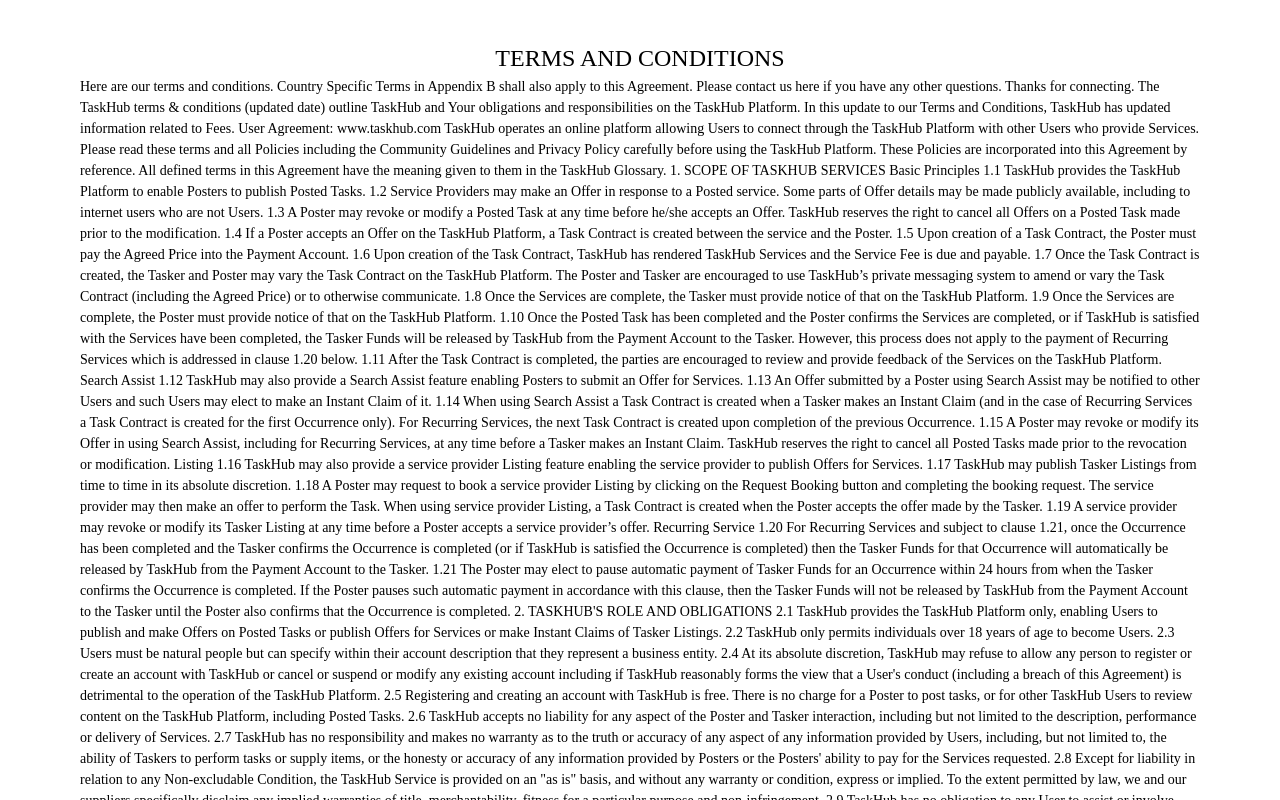
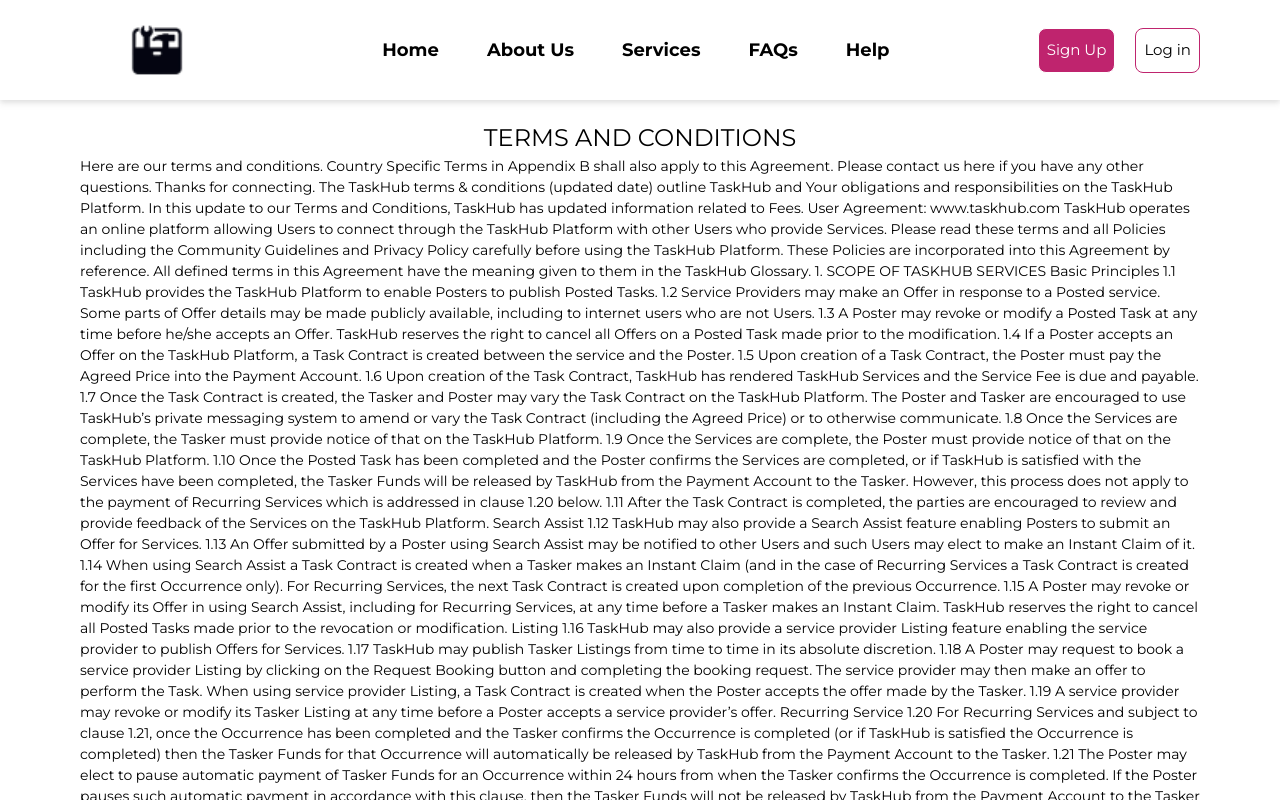
Before and after one commit to 02Herotech/Taskhub-UI, a Next.js app: page /termsAndConditions in a window 1280 px wide. Shown: the top 800 px of the page. Built offline with nearby package versions, Linux system fonts and the light colour scheme.

Commit message:
Worked on the Authentifications

```diff
--- a/components/termsAndPrivacy/TermsAndPrivacy.tsx
+++ b/components/termsAndPrivacy/TermsAndPrivacy.tsx
@@ -2,7 +2,7 @@
 
 export const TermsAndConditions = () => {
     return (
-        <div className={`bg-white text-left text-black py-10 px-20`}>
+        <div className={`bg-white text-left text-black pt-5 pb-10 px-20`}>
             <h3 className='text-lg text-center'>TERMS AND CONDITIONS</h3>
             <div className='text-base'>
                 {`Here are our terms and conditions. Country Specific Terms in Appendix B shall also apply to this Agreement. Please contact us here if you have any other questions. Thanks for connecting.
--- a/src/pages/termsAndConditions.tsx
+++ b/src/pages/termsAndConditions.tsx
@@ -1,14 +1,22 @@
 import { BackButton } from '../../components/buttons/Button'
+import Nav from '../../components/nav/Nav'
 import { TermsAndConditions } from '../../components/termsAndPrivacy/TermsAndPrivacy'
+import { montsearrat } from '@/styles/font'
+
 
 
 const terms = () => {
     return (
+        <div className={`min-h-screen ${montsearrat.className}`}>
+            <Nav />
 
-        <div>
-            <TermsAndConditions />
-            <BackButton btnLink='/auth/authSignup' btnValue='Go back' />
+            <div className='mt-[100px]'>
+                <TermsAndConditions />
+                <BackButton btnLink='/auth/authSignup' btnValue='Go back' />
+            </div>
+
         </div>
+
     )
 }
 
```
